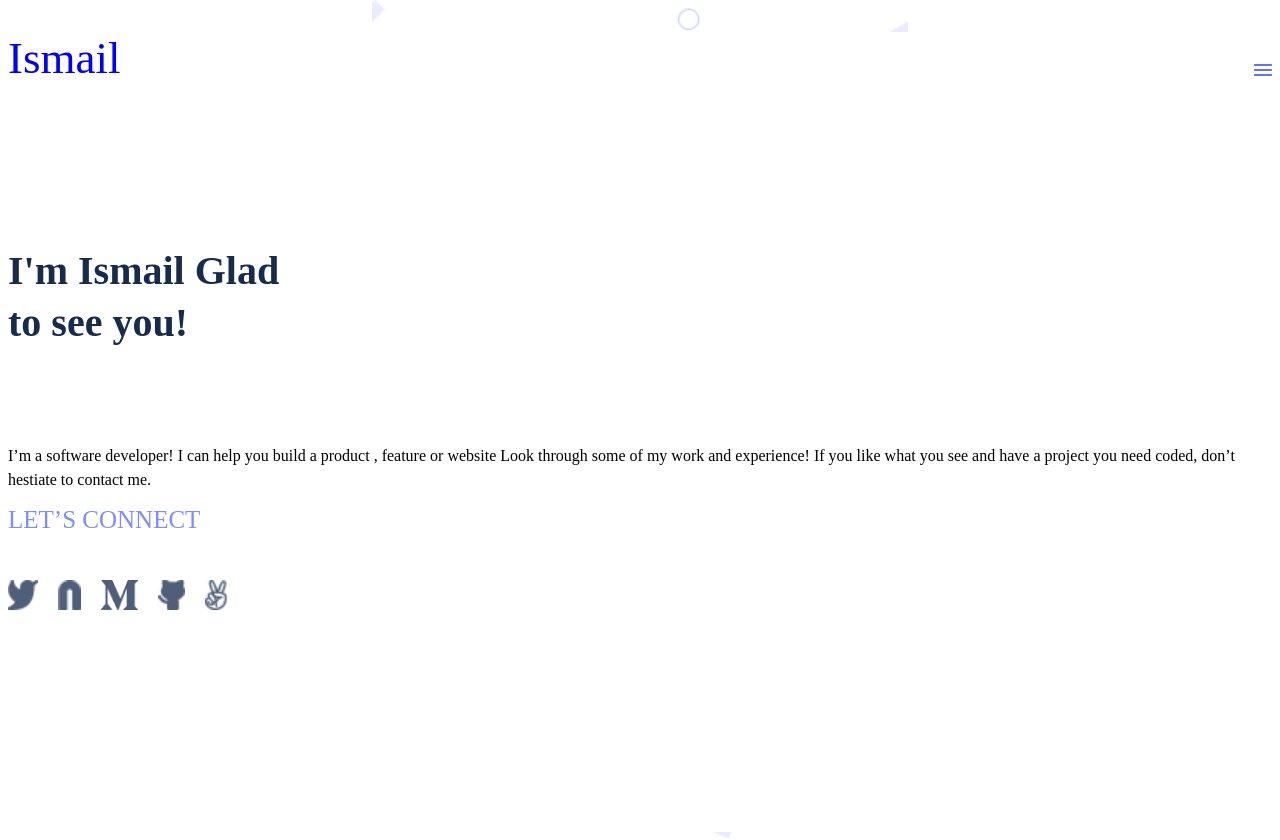
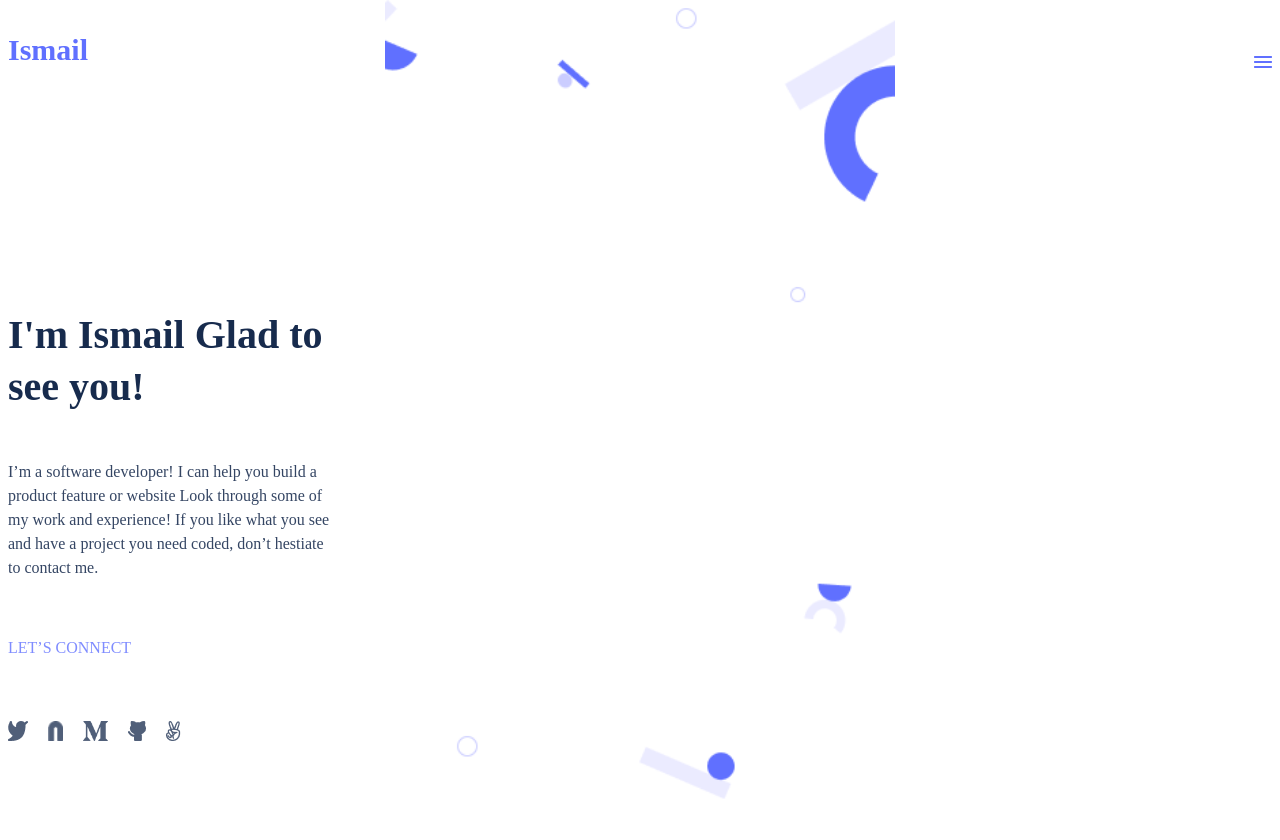
Before and after one commit to ismailmunyentwari9/My-portfolio, a website: page index.html in a window 1280 px wide. After the commit the page ends 800 px from the top, so only its background shows below. Drawn offline with Linux system fonts and the light colour scheme.

Commit message:
modified index and style files

```diff
--- a/index.html
+++ b/index.html
@@ -12,31 +12,31 @@
 <body>
     <div class="main">
          <header>
-             <span class="sp1">Ismail</span>
-             <span class="sp2"><img src="./imagees/union.png" alt=""></span>
+             <a href="##"> <span class="sp1">Ismail</span></a>
+             <nav><span class="sp2"><img src="./imagees/Union.png" alt=""></span></nav>
          </header>
 
              <section class="paragraph">
-                <h1 class="text">I'm Ismail  Glad <br> to see you!</h1>
+                <h1 class="text">I'm Ismail  Glad to see you!</h1>
 
 
                  <p class="text2">
                     I’m a software developer!
-                     I can help you build a product ,
+                     I can help you build a product
                       feature or website Look through
                        some of my work and experience!
                         If you like what you see and
                         have a project you need coded,
                          don’t hestiate to contact me.
                  </p>
-                 <a href="##">LET’S CONNECT</a>
+                 <h1 class="a">LET’S CONNECT</h1>
 
                     <ul class="social-media">
-                       <li> <img src="./imagees/twit.png" alt=""></li>
-                       <li><img src="./imagees/linked.png" alt=""></li>
-                       <li><img src="./imagees/mail.png" alt=""></li>
-                       <li><img src="./imagees/pp.png" alt=""></li>
-                       <li><img src="./imagees/peace.png" alt=""></li>
+                        <a href="##"><li> <img src="./imagees/twit.png" alt=""></li></a>
+                        <a href="##"><li><img src="./imagees/linked.png" alt=""></li></a>
+                        <a href="##"><li><img src="./imagees/mail.png" alt=""></li></a>
+                        <a href="##"> <li><img src="./imagees/pp.png" alt=""></li></a>
+                        <a href="##"><li><img src="./imagees/peace.png" alt=""></li></a>
                     </ul>
                 </section>
 
--- a/style.css
+++ b/style.css
@@ -4,29 +4,26 @@ body {
   background-size: contain;
   background-position: center;
   background-repeat: no-repeat;
-  height: 100vh;
-}
-
-.main {
-  background-image: url('./imagees/mobile.png');
-  background-position: center;
-  background-size: cover;
-  height: 100vh;
 }
 
 header {
-  margin-top: 2rem;
+  padding-top:2rem;
+  margin-bottom:5rem;
   display: flex;
   justify-content: space-between;
 }
 
-.sp1 {
-  color: blue;
-  font-size: 45px;
+a > .sp1 {
+  width: 76px;
+  height: 20px;
+  font-weight: 700;
+  font-size: 30px;
+  line-height: 20px;
+  color: #6070ff;
 }
 
 .sp2 img {
-  margin-top: 2rem;
+  margin-top: 1rem;
 }
 
 .paragraph {
@@ -50,19 +47,21 @@ header {
 }
 
 .text2 {
+  margin-top: -2rem;
+  width: 327px;
+  height: 146px;
   font-style: normal;
   font-weight: 400;
   font-size: 16px;
   line-height: 24px;
-  flex: none;
-  flex-grow: 0;
+  color: #344563;
 }
 
-a {
+.a {
   display: flex;
   align-self: initial;
   font-weight: 500;
-  font-size: 25px;
+  font-size: 16px;
   text-decoration: none;
   line-height: 24px;
   color: #7f8cff;
@@ -81,7 +80,12 @@ li {
   list-style-type: none;
 }
 
-.social-media > li img {
-  height: 30px;
+.social-media > a > li > img {
+  height:20px;
+  font-size:2px;
   margin-right: 20px;
 }
+
+a {
+  text-decoration: none;
+}
```
